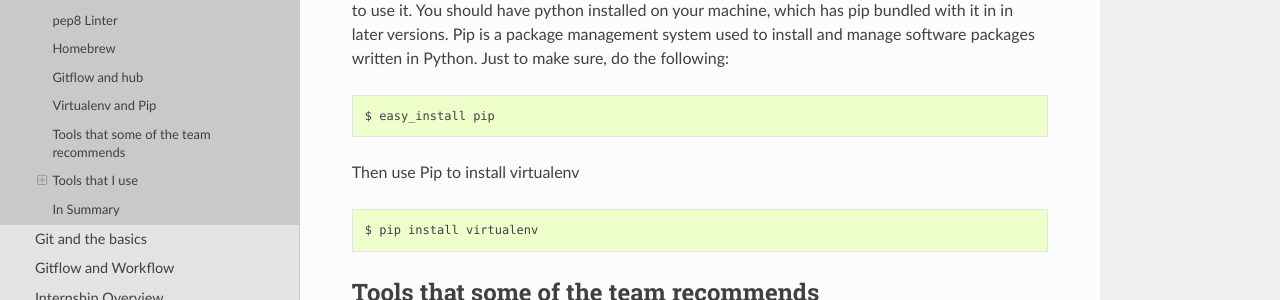
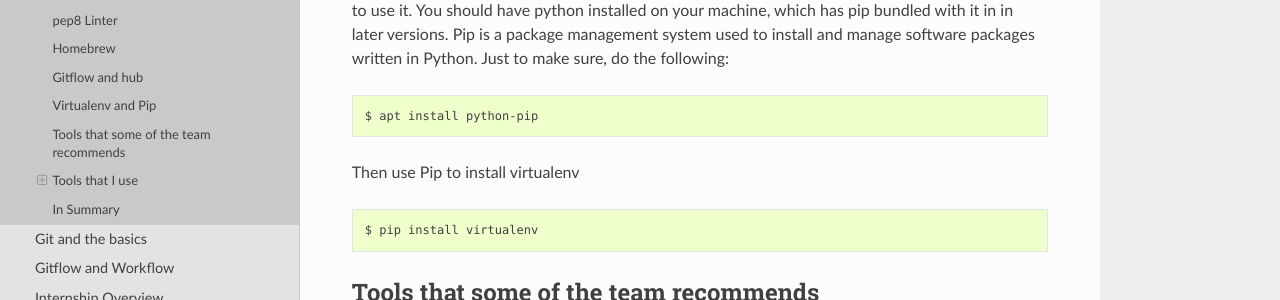
Before and after one commit to praekeltfoundation/ways-of-working, a Sphinx documentation site: the page built from docs/tutorials/getting-started-tools.md, in a window 1280 px wide and 900 px high, scrolled down 1384 px. Shown: the part 151-451 px from the top of the window. Built offline with Sphinx 7.4.7 and the Read the Docs theme 2.0.0, drawn with Linux system fonts in a browser that asks for light colours.

Commit message:
update pip installation instruction

````diff
--- a/docs/tutorials/getting-started-tools.md
+++ b/docs/tutorials/getting-started-tools.md
@@ -45,7 +45,7 @@ $ apt-get install hub
 You must install virtualenv. Basically, virtualenv allows you to have different versions of software and packages on your machine at the same time. See the virtualenv article <!-- link needed --> on what it does and how to use it. You should have python installed on your machine, which has pip bundled with it in in later versions. Pip is a package management system used to install and manage software packages written in Python. Just to make sure, do the following:
 
 ```
-$ easy_install pip
+$ apt install python-pip
 ```
 
 Then use Pip to install virtualenv
````
